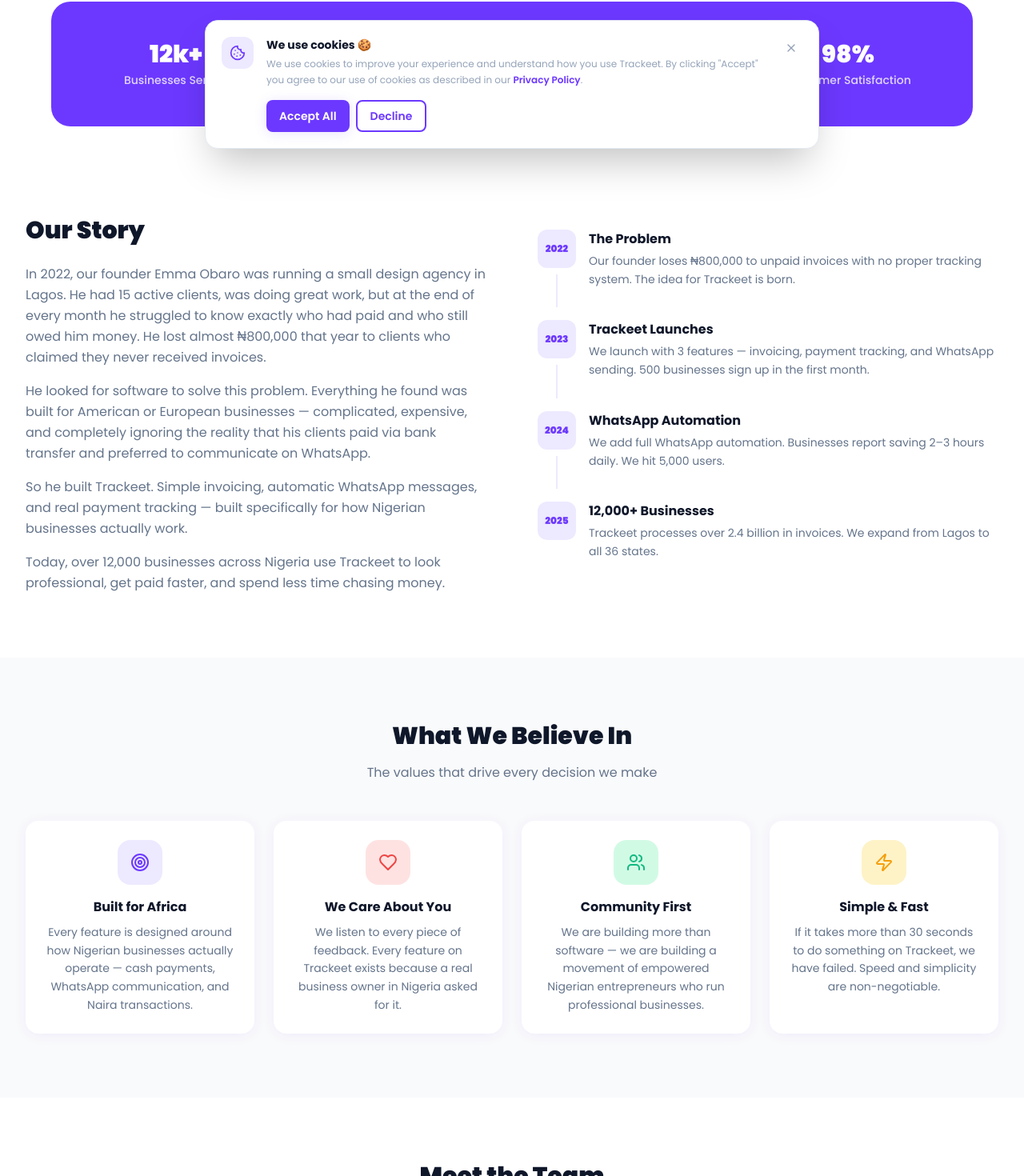
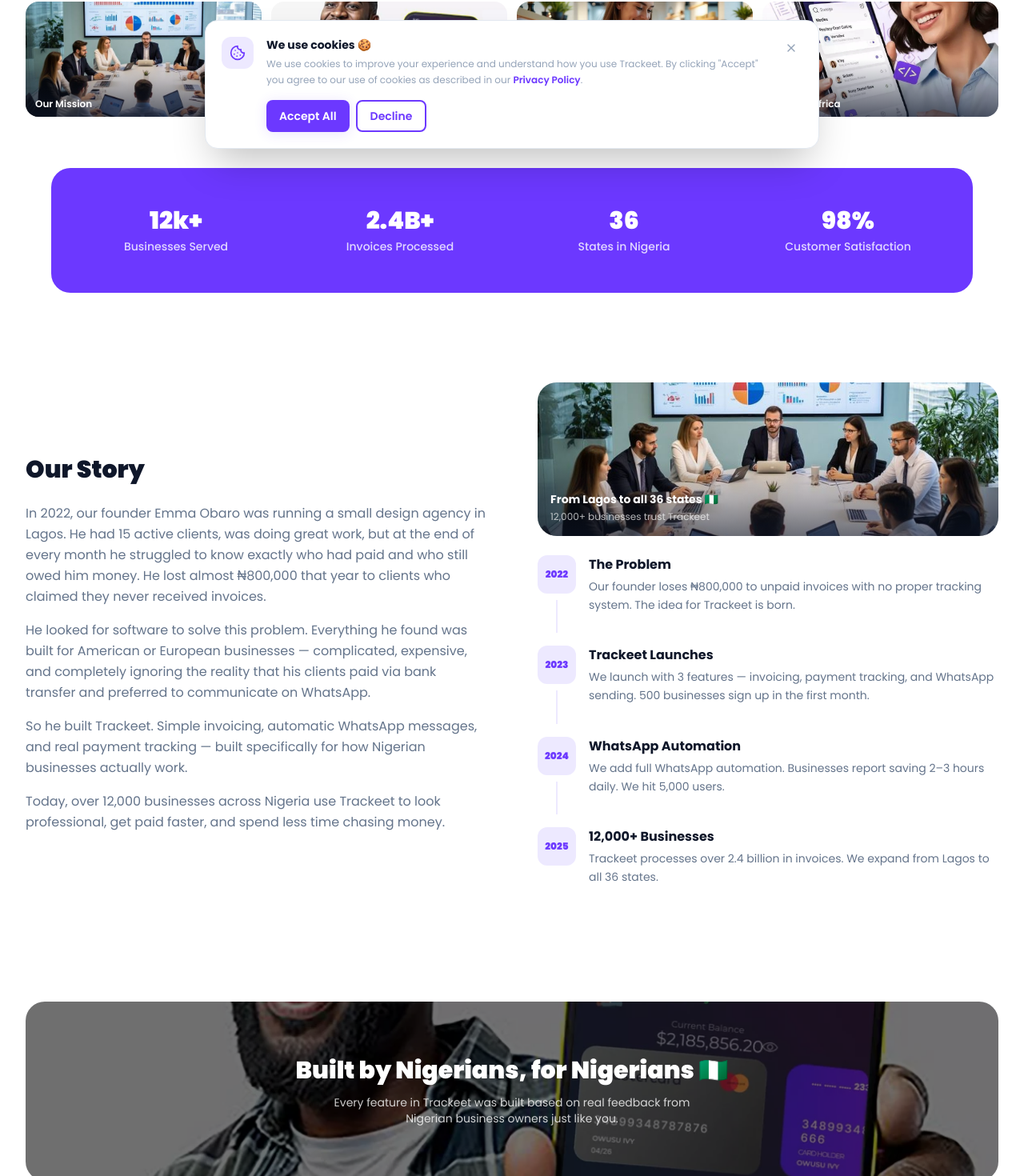
Before and after one commit to Emmirez/trackeet, a React (Vite) app in the folder frontend/: page /about in a window 1280 px wide. Shown: the part 598-2068 px from the top of the page at 80% size. Built offline with nearby package versions, Linux system fonts and the light colour scheme; no server answers.

Commit message:
Add images to AboutPage

```diff
--- a/frontend/src/pages/landing/AboutPage.jsx
+++ b/frontend/src/pages/landing/AboutPage.jsx
@@ -56,24 +56,28 @@ const TEAM = [
     role: "CEO & Co-founder",
     emoji: "👨🏿‍💼",
     bg: "bg-primary",
+    photo: "/images/james1.jpg",
   },
   {
     name: "James Justin",
     role: "CTO & Co-founder",
     emoji: "👩🏿‍💻",
     bg: "bg-success",
+    photo: "/images/james2.jpg",
   },
   {
     name: "Dara Obinna",
     role: "Head of Product",
     emoji: "👨🏿‍🎨",
     bg: "bg-warning",
+    photo: "/images/tega1.jpg",
   },
   {
     name: "Tega Jones",
     role: "Head of Customer Success",
     emoji: "👩🏿‍🤝‍👩🏿",
     bg: "bg-danger",
+    photo: "/images/tega2.jpg",
   },
 ];
 
@@ -152,6 +156,28 @@ export default function AboutPage() {
         </div>
       </section>
 
+      {/* Hero image strip */}
+      <div className="py-8 px-4 sm:px-6 lg:px-8 bg-white dark:bg-dark">
+        <div className="max-w-7xl mx-auto grid grid-cols-2 md:grid-cols-4 gap-3">
+          {[
+            { src: "/images/business.jpg", label: "Our Mission" },
+            { src: "/images/paid.jpg", label: "Payment Solutions" },
+            { src: "/images/store3.jpg", label: "Nigerian Businesses" },
+            { src: "/images/create.jpg", label: "Built for Africa" },
+          ].map((img, i) => (
+            <div key={i} className="relative h-36 rounded-2xl overflow-hidden group">
+              <img
+                src={img.src}
+                alt={img.label}
+                className="w-full h-full object-cover group-hover:scale-105 transition-transform duration-500"
+              />
+              <div className="absolute inset-0 bg-gradient-to-t from-dark/70 via-transparent to-transparent" />
+              <p className="absolute bottom-2 left-3 text-white text-xs font-semibold">{img.label}</p>
+            </div>
+          ))}
+        </div>
+      </div>
+
       {/* Stats */}
       <div className="py-8 bg-white dark:bg-dark">
         <div className="max-w-6xl mx-4 sm:mx-8 lg:mx-auto">
@@ -215,7 +241,21 @@ export default function AboutPage() {
                 </p>
               </div>
             </motion.div>
+
             <motion.div variants={fade} className="space-y-4">
+              {/* Story image */}
+              <div className="relative h-48 rounded-3xl overflow-hidden mb-6">
+                <img
+                  src="/images/business.jpg"
+                  alt="Our story"
+                  className="w-full h-full object-cover"
+                />
+                <div className="absolute inset-0 bg-gradient-to-t from-dark/60 via-transparent to-transparent" />
+                <div className="absolute bottom-4 left-4 right-4">
+                  <p className="text-white font-bold text-sm">From Lagos to all 36 states 🇳🇬</p>
+                  <p className="text-white/70 text-xs mt-1">12,000+ businesses trust Trackeet</p>
+                </div>
+              </div>
               {TIMELINE.map((t, i) => (
                 <div key={i} className="flex gap-4">
                   <div className="flex flex-col items-center">
@@ -242,6 +282,28 @@ export default function AboutPage() {
           </motion.div>
         </div>
       </section>
+
+      {/* Full width banner */}
+      <div className="py-10 px-4 sm:px-6 lg:px-8 bg-white dark:bg-dark">
+        <div className="max-w-7xl mx-auto relative rounded-3xl overflow-hidden h-56">
+          <img
+            src="/images/paid.jpg"
+            alt="Nigerian businesses"
+            className="w-full h-full object-cover"
+          />
+          <div className="absolute inset-0 bg-black/55" />
+          <div className="absolute inset-0 flex items-center justify-center flex-col text-center px-8">
+            <h3 className="text-2xl sm:text-3xl font-black text-white mb-3">
+              Built by Nigerians, for Nigerians 🇳🇬
+            </h3>
+            <p className="text-white/80 text-sm max-w-md">
+              Every feature in Trackeet was built based on real feedback from Nigerian business owners just like you.
+            </p>
+          </div>
+        </div>
+      </div>
+
+      {/* Values */}
 
       {/* Values */}
       <section className="py-20 bg-gray-50 dark:bg-surface">
@@ -309,10 +371,18 @@ export default function AboutPage() {
                   variants={fade}
                   className="card text-center hover:shadow-glow-sm transition-all hover:-translate-y-1"
                 >
-                  <div
-                    className={`w-20 h-20 ${member.bg} rounded-3xl flex items-center justify-center mx-auto mb-4 text-4xl`}
-                  >
-                    {member.emoji}
+                  <div className="w-20 h-20 rounded-3xl mx-auto mb-4 overflow-hidden">
+                    {member.photo ? (
+                      <img
+                        src={member.photo}
+                        alt={member.name}
+                        className="w-full h-full object-cover"
+                      />
+                    ) : (
+                      <div className={`w-20 h-20 ${member.bg} rounded-3xl flex items-center justify-center text-4xl`}>
+                        {member.emoji}
+                      </div>
+                    )}
                   </div>
                   <h4 className="font-bold text-dark dark:text-white mb-1">
                     {member.name}
```
